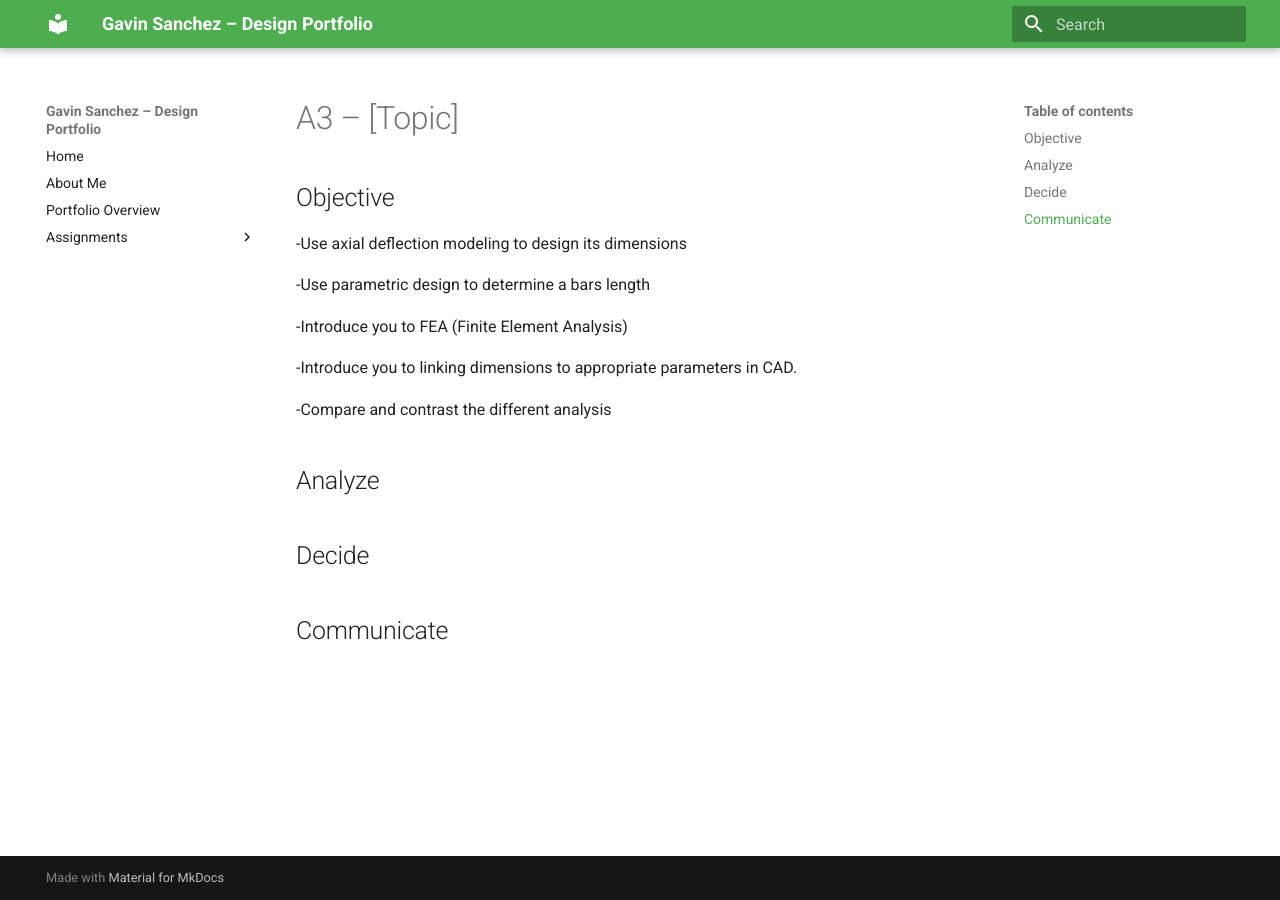
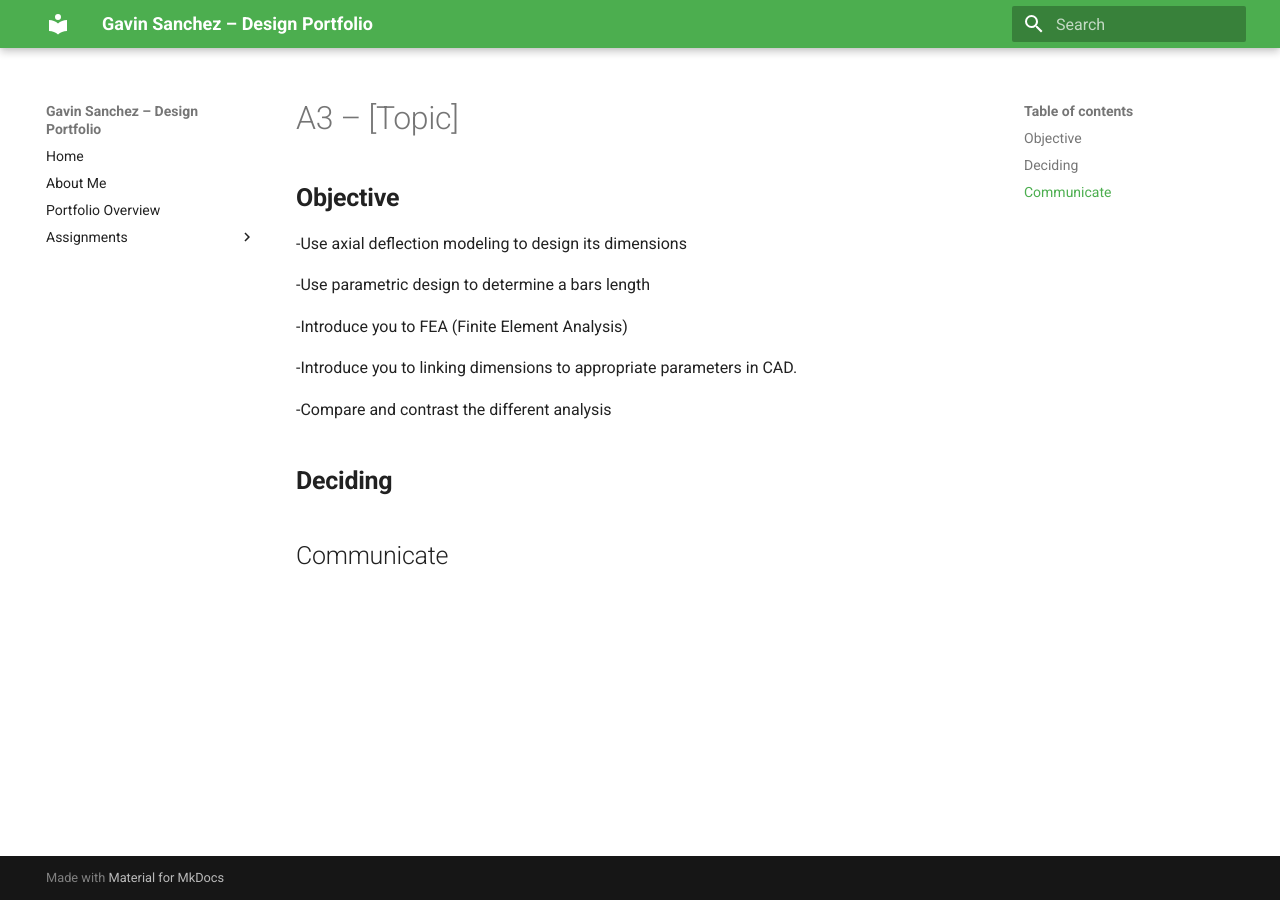
Before and after one commit to GavinSanch/Gavins-design-projects-portfolio, an MkDocs documentation site: the page built from docs/assignments/A03/index.md, in a window 1280 px wide. Built offline with MkDocs 1.6.1 and Material for MkDocs 9.7.7, drawn with Linux system fonts in a browser that asks for light colours.

Commit message:
Update index.md

```diff
--- a/docs/assignments/A03/index.md
+++ b/docs/assignments/A03/index.md
@@ -1,6 +1,6 @@
 # A3 – [Topic]
 
-## Objective
+## **Objective**
 
 -Use axial deflection modeling to design its dimensions
 
@@ -12,10 +12,7 @@
 
 -Compare and contrast the different analysis
 
-## Analyze
-
-
-## Decide
+## **Deciding**
 
 
 ## Communicate
```
